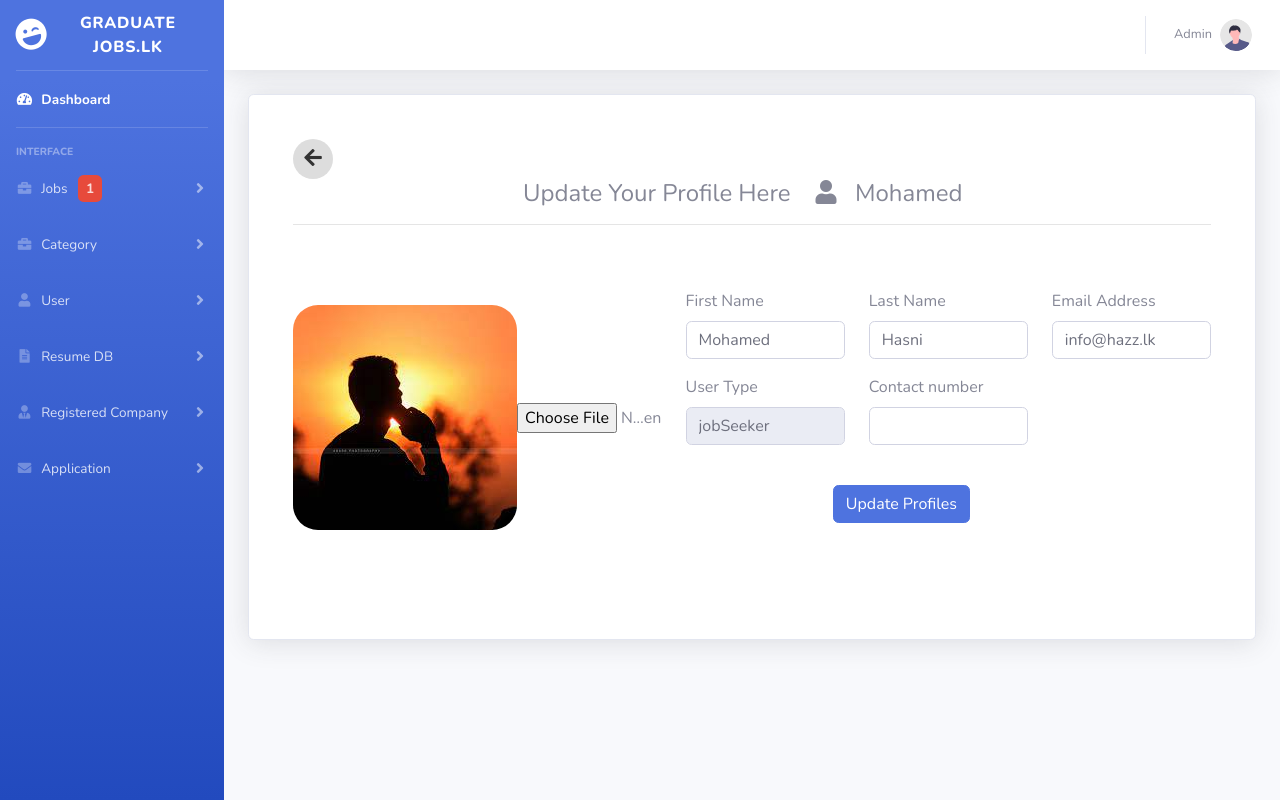
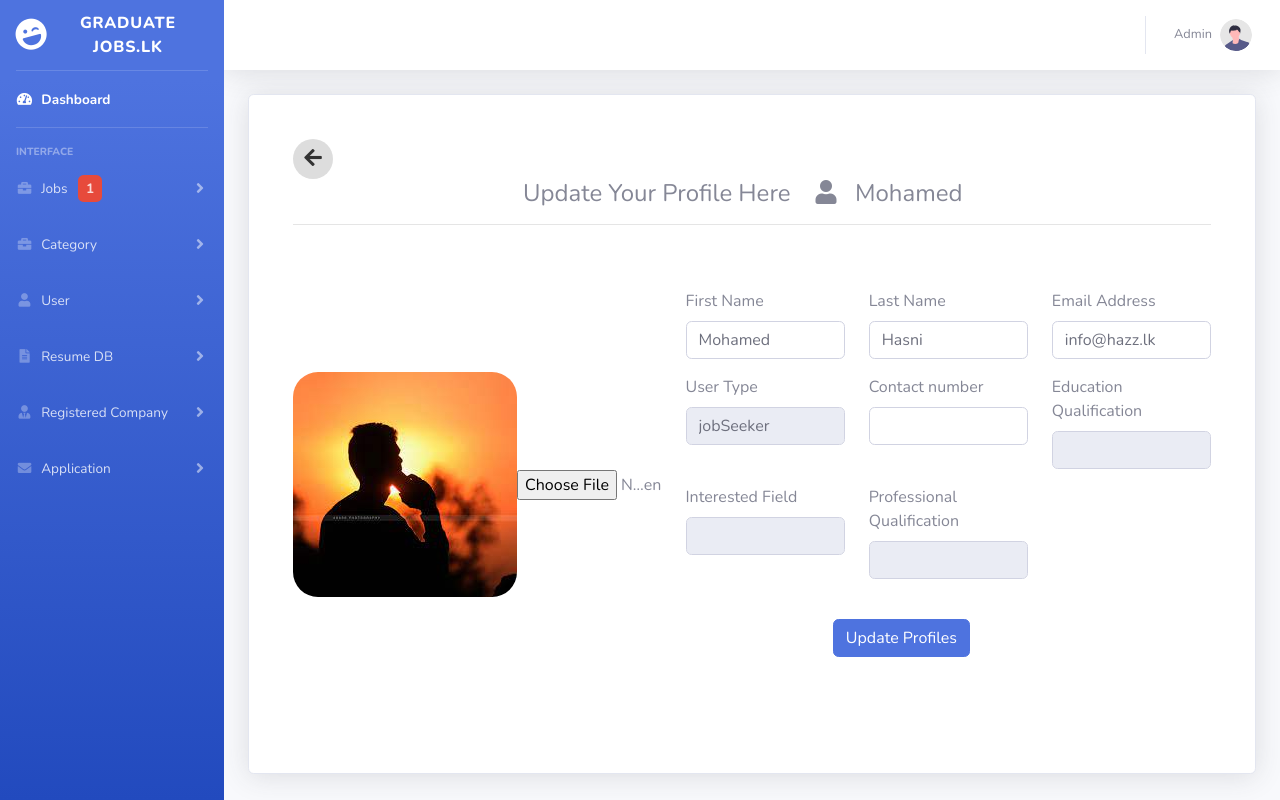
Before and after one commit to mirshath/graduatejob, a PHP site: page /Jobprocess/Admin/edit_user.php?id=194 in a window 1280 px wide. Run offline with PHP 8.4, Linux system fonts and the light colour scheme; a user stored in the database is signed in; data comes from the database, SQL or seed files in the repository; data that the repository does not hold is empty; some libraries are stand-ins or nearby versions.

Commit message:
Admin/ user rg fild added

```diff
--- a/Admin/edit_user.php
+++ b/Admin/edit_user.php
@@ -131,6 +131,24 @@ include '../Database/connection.php';
                                                             <input type="text" class="form-control" id="phone_no" name="phone_no" value="<?= $user['phone_no'] ?>" required>
                                                         </div>
                                                     </div>
+                                                    <div class="col-md-4">
+                                                        <div class="form-group">
+                                                            <label for="email">Education Qualification</label>
+                                                            <input type="text" class="form-control" readonly id="" name="" value="<?= $user['education_qualification'] ?>" required>
+                                                        </div>
+                                                    </div>
+                                                    <div class="col-md-4">
+                                                        <div class="form-group">
+                                                            <label for="">Interested Field</label>
+                                                            <input type="text" class="form-control" readonly id="" name="" value="<?= $user['interested_field'] ?>" required>
+                                                        </div>
+                                                    </div>
+                                                    <div class="col-md-4">
+                                                        <div class="form-group">
+                                                            <label for="">Professional Qualification</label>
+                                                            <input type="text" class="form-control" readonly id="" name="" value="<?= $user['professional_qualification'] ?>" required>
+                                                        </div>
+                                                    </div>
 
                                                     <div class="col-md-7 d-flex justify-content-end align-items-center p-4">
                                                         <button type="submit" class="btn btn-primary">Update Profiles</button>
```
